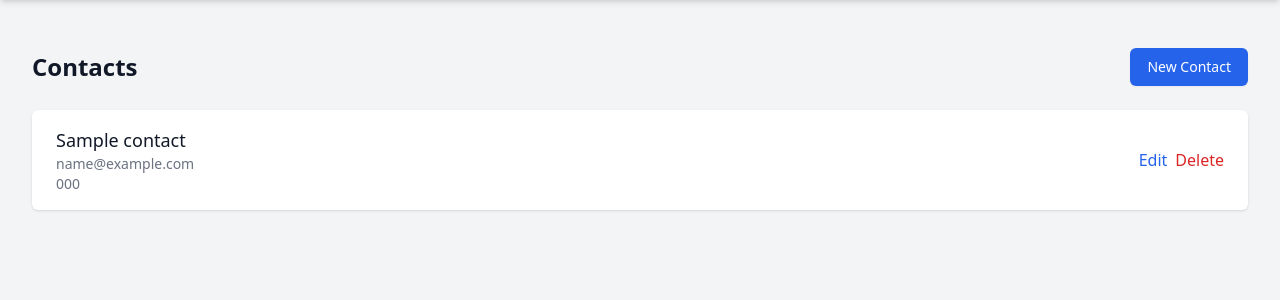
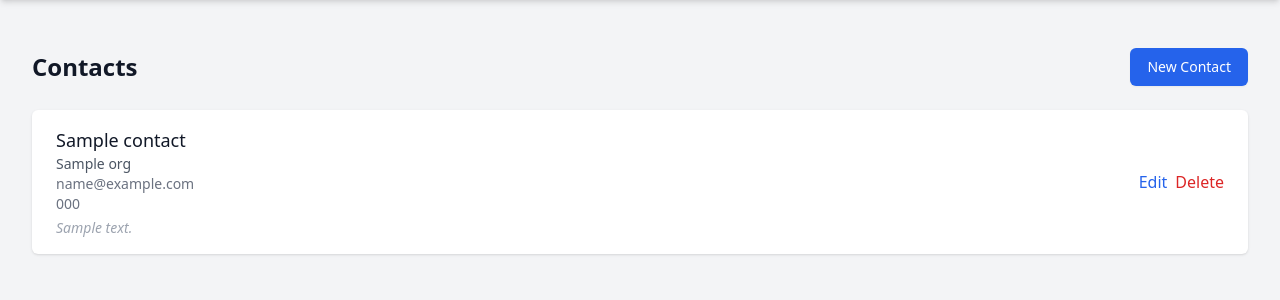
Before and after one commit to Tiritibambix/GUIVCard, a Flask app: template backend/templates/index.html in a window 1280 px wide. Shown: the part 64-364 px from the top of the page. Run offline with Flask 3, Linux system fonts and the light colour scheme; the template is opened without the code that fills it: most values are stand-ins (such as "Sample title", 1, 10 or a date in 2020); some libraries are stand-ins or nearby versions.

Commit message:
feat: add organization and notes support to contacts

```diff
--- a/backend/app.py
+++ b/backend/app.py
@@ -312,11 +312,21 @@ def contacts():
                             tels = vcard_data.contents.get('tel', [])
                             phone = tels[0].value if tels else ''
 
+                            # Get organization
+                            orgs = vcard_data.contents.get('org', [])
+                            org = orgs[0].value[0] if orgs and orgs[0].value else ''
+
+                            # Get note
+                            notes = vcard_data.contents.get('note', [])
+                            note = notes[0].value if notes else ''
+
                             contacts.append({
                                 'id': href.split('/')[-1],
                                 'name': name,
                                 'email': email,
-                                'phone': phone
+                                'phone': phone,
+                                'org': org,
+                                'note': note
                             })
 
                             logger.debug(f"Parsed contact: {name} ({href})")
--- a/backend/templates/index.html
+++ b/backend/templates/index.html
@@ -47,12 +47,20 @@
                         data-contact-id="{{ contact.id }}"
                         data-name="{{ contact.name }}"
                         data-email="{{ contact.email }}"
-                        data-phone="{{ contact.phone }}">
-                        <div>
+                        data-phone="{{ contact.phone }}"
+                        data-organization="{{ contact.org }}"
+                        data-note="{{ contact.note }}">
+                        <div class="flex-grow">
                             <h3 class="text-lg font-medium text-gray-900">{{ contact.name }}</h3>
+                            {% if contact.org %}
+                            <p class="text-sm text-gray-600">{{ contact.org }}</p>
+                            {% endif %}
                             <p class="text-sm text-gray-500">{{ contact.email }}</p>
                             {% if contact.phone %}
                             <p class="text-sm text-gray-500">{{ contact.phone }}</p>
+                            {% endif %}
+                            {% if contact.note %}
+                            <p class="text-sm text-gray-400 mt-1 italic">{{ contact.note }}</p>
                             {% endif %}
                         </div>
                         <div class="flex space-x-2">
@@ -76,20 +84,32 @@
             <h2 id="modal-title" class="text-xl font-bold mb-4">New Contact</h2>
             <form id="contact-form" method="POST" action="{{ url_for('contacts') }}" class="space-y-4">
                 <input type="hidden" id="contact-id" name="contact_id">
-                <div>
-                    <label for="name" class="block text-sm font-medium text-gray-700">Name</label>
-                    <input type="text" id="name" name="name" required
-                           class="mt-1 block w-full px-3 py-2 border border-gray-300 rounded-md shadow-sm">
+                <div class="grid grid-cols-2 gap-4">
+                    <div>
+                        <label for="name" class="block text-sm font-medium text-gray-700">Full Name</label>
+                        <input type="text" id="name" name="name" required placeholder="John Doe"
+                               class="mt-1 block w-full px-3 py-2 border border-gray-300 rounded-md shadow-sm">
+                    </div>
+                    <div>
+                        <label for="organization" class="block text-sm font-medium text-gray-700">Organization</label>
+                        <input type="text" id="organization" name="organization" placeholder="Company"
+                               class="mt-1 block w-full px-3 py-2 border border-gray-300 rounded-md shadow-sm">
+                    </div>
                 </div>
                 <div>
                     <label for="email" class="block text-sm font-medium text-gray-700">Email</label>
-                    <input type="email" id="email" name="email" required
+                    <input type="email" id="email" name="email" required placeholder="john@example.com"
                            class="mt-1 block w-full px-3 py-2 border border-gray-300 rounded-md shadow-sm">
                 </div>
                 <div>
                     <label for="phone" class="block text-sm font-medium text-gray-700">Phone</label>
-                    <input type="tel" id="phone" name="phone"
+                    <input type="tel" id="phone" name="phone" placeholder="+1234567890"
                            class="mt-1 block w-full px-3 py-2 border border-gray-300 rounded-md shadow-sm">
+                </div>
+                <div>
+                    <label for="note" class="block text-sm font-medium text-gray-700">Notes</label>
+                    <textarea id="note" name="note" rows="2" placeholder="Additional information..."
+                            class="mt-1 block w-full px-3 py-2 border border-gray-300 rounded-md shadow-sm"></textarea>
                 </div>
                 <div class="flex justify-end space-x-3">
                     <button type="button" onclick="hideContactModal()"
@@ -124,6 +144,8 @@
             document.getElementById('name').value = row.dataset.name;
             document.getElementById('email').value = row.dataset.email;
             document.getElementById('phone').value = row.dataset.phone || '';
+            document.getElementById('organization').value = row.dataset.organization || '';
+            document.getElementById('note').value = row.dataset.note || '';
             document.getElementById('contact-form').action = "{{ url_for('contacts') }}";
             document.getElementById('contact-modal').classList.remove('hidden');
         }
```
